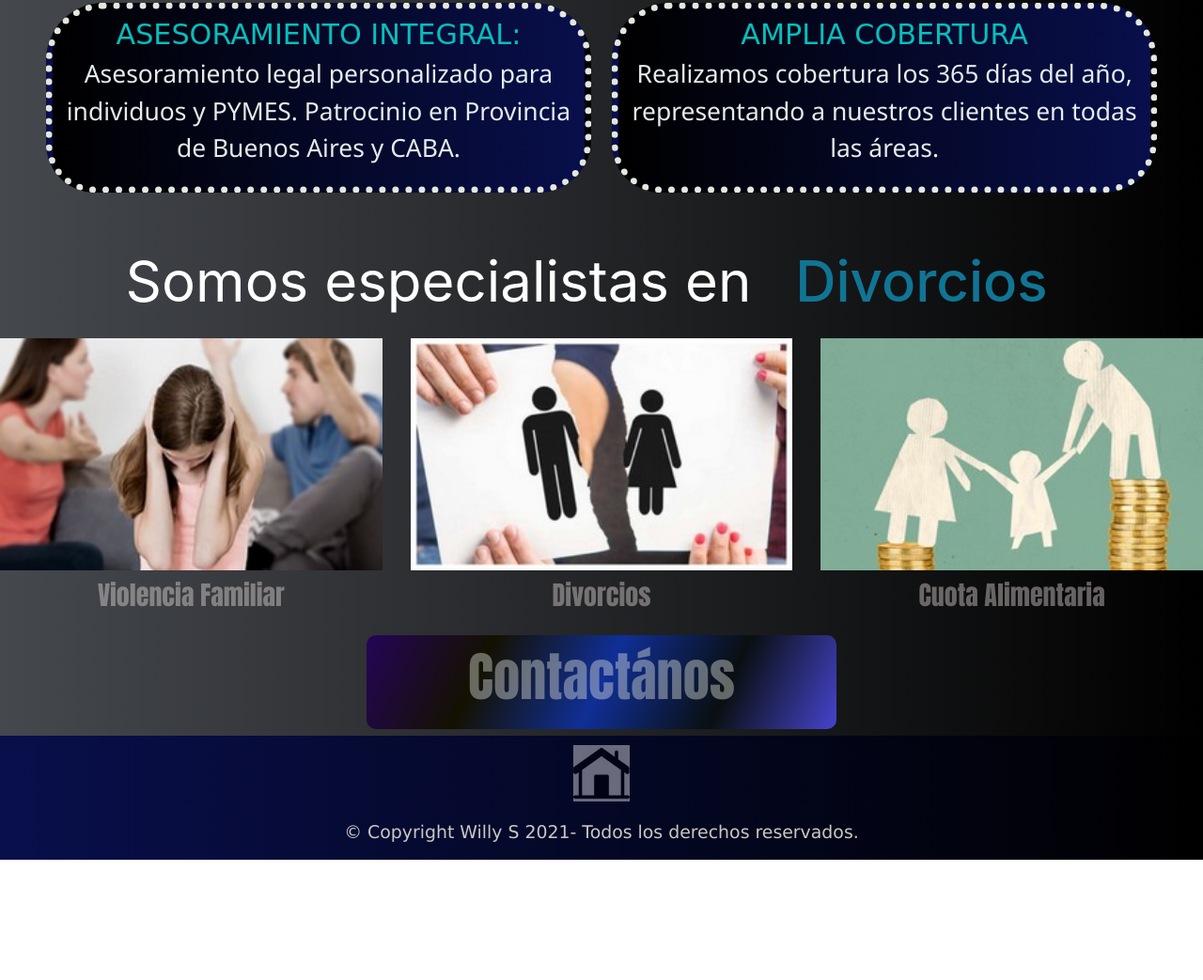
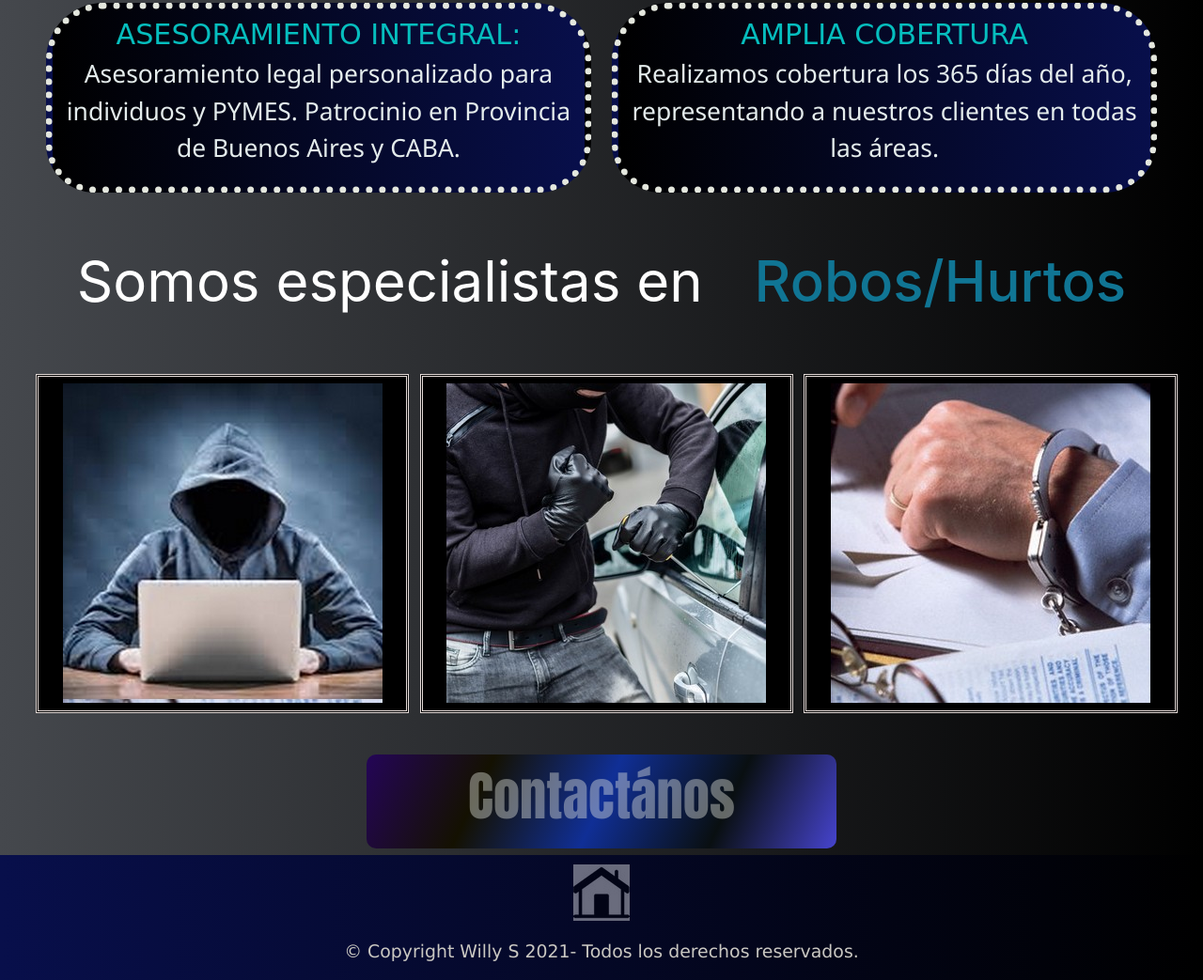
Before and after one commit to Guillesap/pRojectoestudio, a website: page index.html in a window 1280 px wide. Shown: the part 821-1864 px from the top of the page at 94% size. Before the commit the page ends 1736 px from the top, so only its background shows below. Drawn offline with nearby package versions, Linux system fonts and the light colour scheme; a web font is replaced by a local one.

Commit message:
[ADD] Add photos Section Penal and uppdate project

```diff
--- a/index.html
+++ b/index.html
@@ -101,42 +101,26 @@
             <div class="wrapp">
                 <div class="static-txt">Somos especialistas en</div>
                 <ul class="dynamic-txts">
-                  <li><span>Alimentos</span></li>
+                  <li><span>Informática</span></li>
+                  <li><span>Robos/Hurtos</span></li>
                   <li><span>Divorcios</span></li>
-                  <li><span>Sucesiones</span></li>
-                  <li><span>Desalojos</span></li>
+                  <li><span>Despidos</span></li>
                 </ul>
               </div>
-            <div class="row">
-                <div class="col-md-4">
-                <div class="thumbnail">
-                    <img src="./multimedia/violencia.jpg" alt="Lights" style="width:100%">
-                    <div class="caption">
-                        <h3>Violencia Familiar</h3>
-                    </div>
+            <div class="dElitos">
+                <div>
+                    <img src="../multimedia/violencia7.jpg">
                 </div>
+                <div>
+                    <img src="../multimedia/violencia8.jpg">
                 </div>
-                <div class="col-md-4">
-                <div class="thumbnail">
-                    <img src="./multimedia/divorcios.jpg" alt="Nature" style="width:100%">
-                    <div class="caption">
-                        <h3>Divorcios</h3>
-                    </div>
-                    </a>
+                <div>
+                    <img src="../multimedia/violencia3.jpg">
                 </div>
-                </div>
-                <div class="col-md-4">
-                <div class="thumbnail">
-                    <img src="./multimedia/cuota.jpg" alt="Fjords" style="width:100%">
-                    <div class="caption">
-                        <h3>Cuota Alimentaria</h3>
-                    </div>
-                </div>
-                </div>
-                </div>
-                <div class="btn">
-                    <a href="./secciones/pagina5.html"><span><h3>Contactános</h3></span></a>
-                </div>
+            </div>
+            <div class="btn">
+                <a href="./secciones/pagina5.html"><span><h3>Contactános</h3></span></a>
+            </div>
     <footer>
         <div class="pieFooter">
             <h3><a href="./index.html"><img src="./multimedia/homech.jpg"></a></h3>
--- a/scss/_globales.scss
+++ b/scss/_globales.scss
@@ -1,7 +1,7 @@
 /*normalizadores*/
 * {
-    margin: 0 ;
-    padding: 0;
+    margin: 0;
+    padding: 0 auto;
     text-decoration: none;
     box-sizing: border-box;
     color: $primary-color;
```
Also changed, not shown: secciones/pagina4.html (+3 -3 lines), css/index.css, multimedia/LOGO.jpg (deleted), multimedia/cuota.jpg (deleted), multimedia/eldivorcio.jpg (deleted), multimedia/lacuotaalimentaria.jfif (deleted), multimedia/lacuotita.jfif (deleted), multimedia/ordendedesalojo.jfif (deleted), multimedia/penalfoto1.jpg (added), multimedia/penalfoto2.jpg (added), multimedia/penalfoto3.jpg (added), multimedia/violencia.jpg (deleted).
